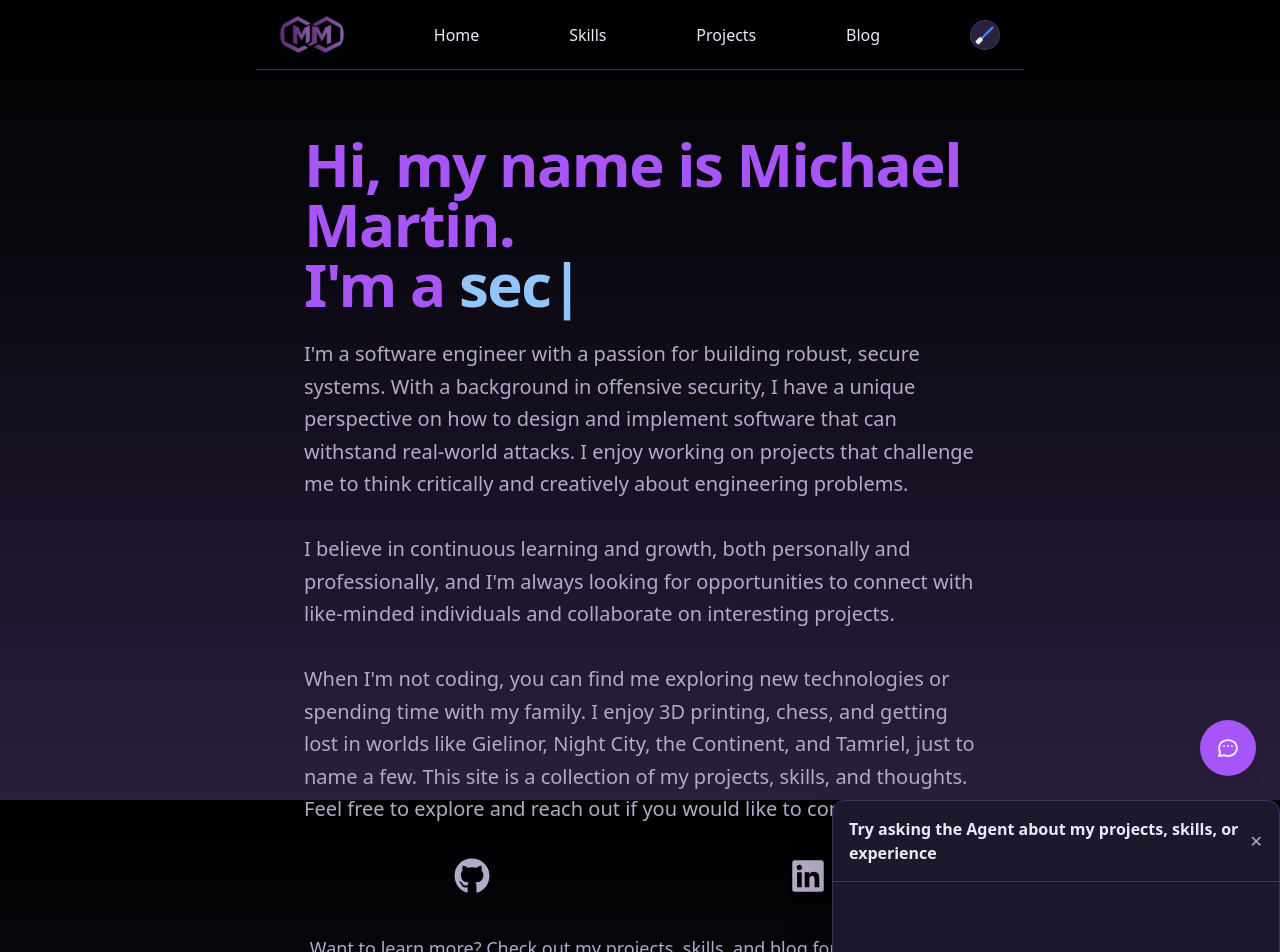
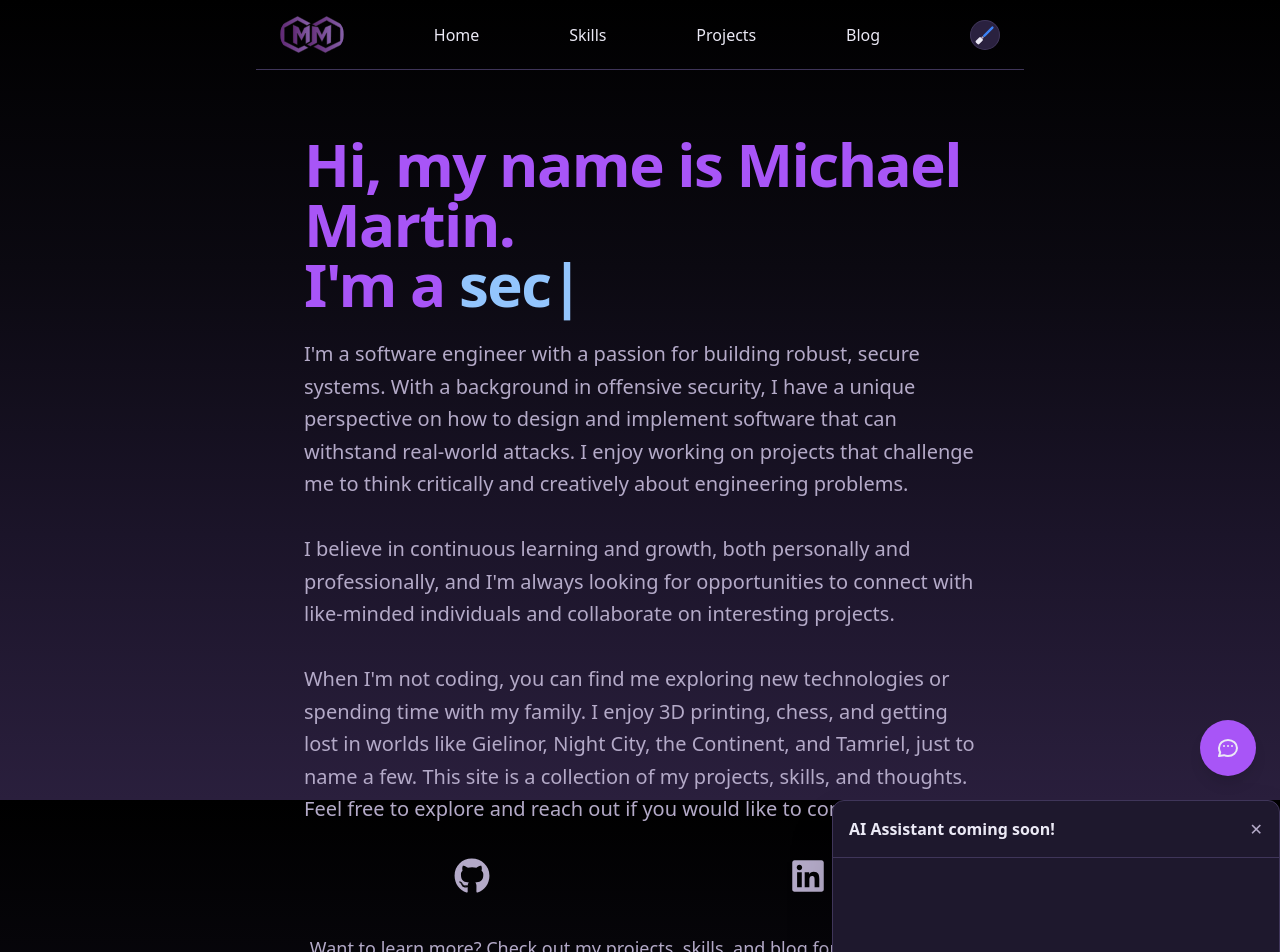
Before and after one commit to michaeljmartin28/mjmade.tech, a Next.js app in the folder frontend/: page / in a window 1280 px wide. Shown: the top 952 px of the page. Built offline with nearby package versions, Linux system fonts and the light colour scheme.

Commit message:
Update ChatPanel to auto-close after 2 seconds until the assistent is implemented.

```diff
--- a/frontend/app/components/agent/ChatPanel.tsx
+++ b/frontend/app/components/agent/ChatPanel.tsx
@@ -1,4 +1,9 @@
 export function ChatPanel({ open, onClose, children }: any) {
+  setTimeout(() => {
+    // auto-close after 2 seconds for demo purposes
+    onClose();
+  }, 2000);
+
   return (
     <div
       className={`fixed bottom-0 right-0 w-full max-w-md h-[70vh] bg-surface border border-border rounded-t-xl shadow-2xl transform transition-transform ${
@@ -6,9 +11,7 @@ export function ChatPanel({ open, onClose, children }: any) {
       }`}
     >
       <div className="flex items-center justify-between p-4 border-b border-border">
-        <div className="font-semibold text-text">
-          Try asking the Agent about my projects, skills, or experience
-        </div>
+        <div className="font-semibold text-text">AI Assistant coming soon!</div>
         <button
           onClick={onClose}
           className="text-textMuted hover:text-text transition-colors"
```
